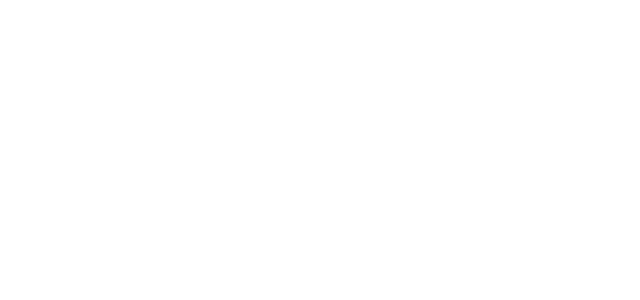
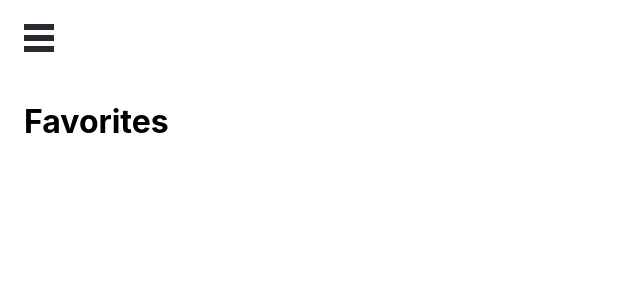
Before and after one commit to Rhaegar121/Car-Rental-front-end, a React (Create React App) app: page /favorites in a window 1280 px wide. Before the commit this address had no page. Shown: the top 300 px of the page, without its empty margins (0-640 px from the left). Built offline with nearby package versions, Linux system fonts and the light colour scheme.

Commit message:
Add navbar to the project Add custom styling for the navigation Add routes directory for the app pages and intergrate react-route-dom to the pages

```diff
--- a/src/App.css
+++ b/src/App.css
@@ -3,3 +3,8 @@
   padding: 0;
   box-sizing: border-box;
 }
+
+.page_container {
+  padding: 24px 24px;
+  margin-top: 30px;
+}
--- a/src/App.js
+++ b/src/App.js
@@ -1,12 +1,21 @@
 import { Route, Routes } from 'react-router-dom';
-import Home from './routes/home';
+import Favorites from './routes/favorites';
+import Navbar from './components/navbar';
+import Cars from './routes/cars';
+import './App.css';
 
 function App() {
   return (
-    <Routes>
-      <Route path="/" element={<Home />} />
-      <Route />
-    </Routes>
+    <>
+      <Navbar />
+      <div className="page_container">
+        <Routes>
+          <Route path="/" element={<Cars />} />
+          <Route path="/favorites" element={<Favorites />} />
+        </Routes>
+      </div>
+    </>
+
   );
 }
 
--- /dev/null
+++ b/src/components/navbar.js
@@ -0,0 +1,61 @@
+import React, { useState } from 'react';
+import { Link } from 'react-router-dom';
+import './styles/navbar.css';
+
+export default function Navbar() {
+  const [isMenuActive, setIsMenuActive] = useState(false);
+
+  const handleHamburgerClick = () => {
+    setIsMenuActive(!isMenuActive);
+  };
+
+  const handleMenuLinkClick = () => {
+    setIsMenuActive(false);
+  };
+
+  const handleHamburgerKeyDown = (event) => {
+    if (event.key === 'Enter' || event.key === ' ') {
+      handleHamburgerClick();
+    }
+  };
+
+  return (
+    <nav>
+      <div
+        id="hamburger_menu"
+        className={`hamburger_menu ${isMenuActive ? 'active' : ''}`}
+        onClick={handleHamburgerClick}
+        onKeyDown={handleHamburgerKeyDown}
+        role="button"
+        tabIndex={0}
+      >
+        <span className="line" />
+        <span className="line" />
+        <span className="line" />
+      </div>
+
+      <ul className={`nav_menu ${isMenuActive ? 'active' : ''}`}>
+        <Link className="logo" to="/" onClick={handleMenuLinkClick}>
+          Car Rental
+        </Link>
+        <div className="menu_links_wrapper">
+          <li>
+            <Link className="menu_link" to="/" onClick={handleMenuLinkClick}>
+              Cars
+            </Link>
+          </li>
+          <li>
+            <Link className="menu_link" to="/favorites" onClick={handleMenuLinkClick}>
+              Favorites
+            </Link>
+          </li>
+        </div>
+        <li className="button_wrapper">
+          <Link className="sign_out_button" to="/" onClick={handleMenuLinkClick}>
+            Sign Out
+          </Link>
+        </li>
+      </ul>
+    </nav>
+  );
+}
--- /dev/null
+++ b/src/components/styles/navbar.css
@@ -0,0 +1,92 @@
+nav {
+  padding: 24px 24px;
+}
+
+.menu_link {
+  text-decoration: none;
+  color: #000;
+  font-size: 16px;
+  font-weight: 600;
+}
+
+.hamburger_menu {
+  width: 100%;
+  display: flex;
+  flex-direction: column;
+  gap: 5px;
+  position: fixed;
+  z-index: 100;
+}
+
+.line {
+  width: 30px;
+  height: 6px;
+  background-color: #272a31;
+  -webkit-transition: all 0.3s ease-in-out;
+  transition: all 0.3s ease-in-out;
+}
+
+.hamburger_menu.active .line:nth-child(1) {
+  transform: translateY(11px) rotate(45deg);
+  z-index: 100;
+}
+
+.hamburger_menu.active .line:nth-child(2) {
+  opacity: 0;
+}
+
+.hamburger_menu.active .line:nth-child(3) {
+  transform: translateY(-11px) rotate(-45deg);
+  z-index: 100;
+}
+
+ul li {
+  list-style: none;
+}
+
+.nav_menu {
+  width: 50%;
+  height: 100vh;
+  background-color: rgb(214, 99, 86);
+  display: flex;
+  flex-direction: column;
+  position: absolute;
+  text-align: start;
+  top: 0;
+  padding-top: 100px;
+  padding-left: 24px;
+  left: -100%;
+  z-index: 10;
+  transition: 0.3s;
+}
+
+.nav_menu.active {
+  left: 0;
+}
+
+.menu_links_container .button_wrapper {
+  display: none;
+}
+
+.logo {
+  color: #fff;
+  text-decoration: none;
+  font-size: 24px;
+  font-weight: 700;
+  padding-bottom: 1rem;
+}
+
+.menu_links_wrapper {
+  padding-bottom: 2rem;
+  display: flex;
+  flex-direction: column;
+  gap: 0.5rem;
+}
+
+.sign_out_button {
+  text-decoration: none;
+  background-color: #fff;
+  color: #272a31;
+  padding: 10px 16px;
+  border-radius: 5px;
+}
--- /dev/null
+++ b/src/routes/cars.js
@@ -0,0 +1,3 @@
+export default function Cars() {
+  return <h1>Cars</h1>;
+}
--- /dev/null
+++ b/src/routes/favorites.js
@@ -0,0 +1,3 @@
+export default function Favorites() {
+  return <h1>Favorites</h1>;
+}
--- a/src/routes/home.js
+++ /dev/null
@@ -1,3 +0,0 @@
-export default function Home() {
-  return <h1>Home</h1>;
-}
```
Also changed, not shown: src/components/App.js (deleted).
